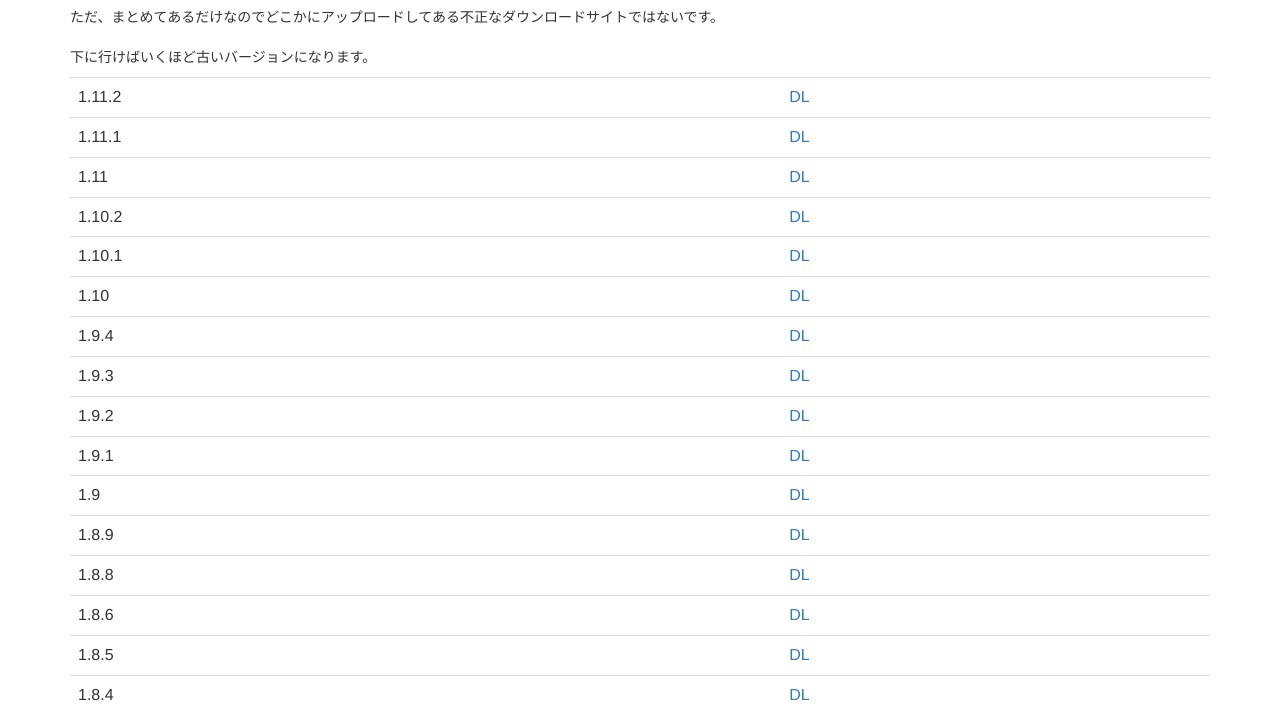
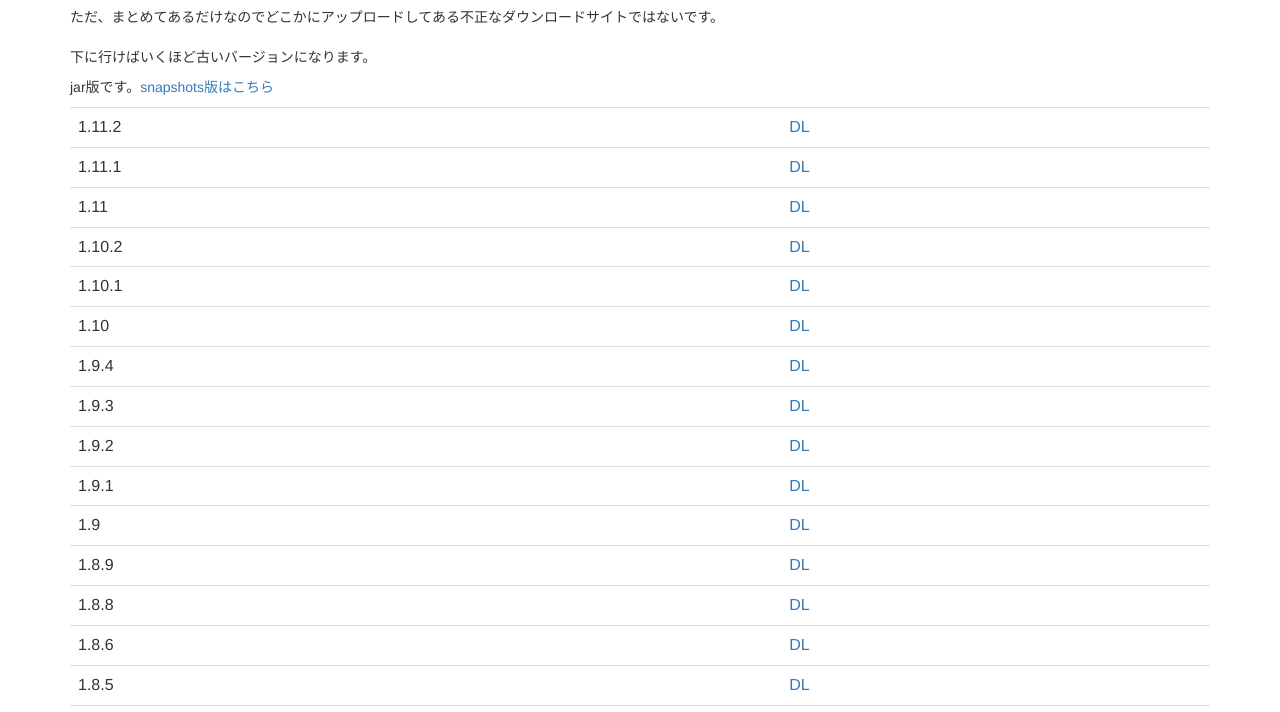
Before and after one commit to yama2211/misjdruf, a plain HTML site: page index.html in a window 1280 px wide. Shown: the part 56-768 px from the top of the page. Drawn offline with nearby package versions, Linux system fonts and the light colour scheme.

Commit message:
Update index.html

```diff
--- a/index.html
+++ b/index.html
@@ -14,6 +14,7 @@
   <div class="container">
     <h2>jarダウンロード</h2>
     <p>ただ、まとめてあるだけなのでどこかにアップロードしてある不正なダウンロードサイトではないです。<br><br>下に行けばいくほど古いバージョンになります。</p>
+    <p>jar版です。<a href="./snapshots.html">snapshots版はこちら</a></p>
 <table class="table table-hover">
 <tr><td>1.11.2</td><td><a href="https://s3.amazonaws.com/Minecraft.Download/versions/1.11.2/minecraft_server.1.11.2.jar">DL</a></td></tr>
 
```
